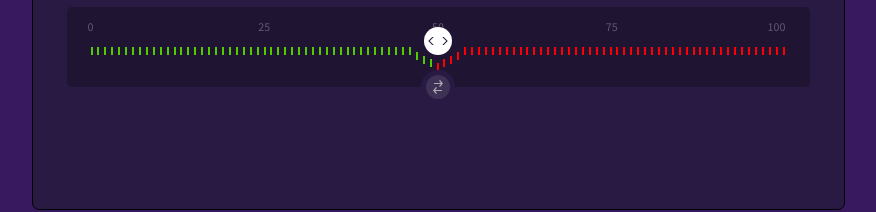
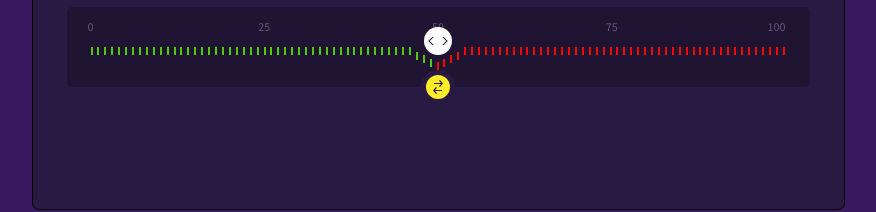
Before and after one commit to extriton/dice-nuxt, a Nuxt app: page / in a window 1280 px wide. In both pictures the pointer is over the element 640 px from the left and 442 px from the top of the page. Shown: the part 355-567 px from the top of the page, without its empty margins (202-1078 px from the left). Built offline with nearby package versions, Linux system fonts and the light colour scheme.

Commit message:
Добавлен png и bg для hover кнопки реверса

```diff
--- a/components/dice/DiceReverse.vue
+++ b/components/dice/DiceReverse.vue
@@ -27,5 +27,7 @@ export default {
 }
 .dice-reverse:hover {
   cursor: pointer;
+  background: url('~assets/change_h.png') no-repeat #ffed2a;
+  background-position: 3px 3px;
 }
 </style>
--- a/components/dice/DiceSlider.vue
+++ b/components/dice/DiceSlider.vue
@@ -95,7 +95,7 @@ export default {
       if (dx < 4) {
         // const y = Math.sqrt(16 - dx * dx)
         // style.top = `calc(${(y - 1) * 32}% - 7px)`
-        style.top = 8 + parseInt(4 - dx) * 15 + '%'
+        style.top = 8 + parseInt(4 - dx) * 14 + '%'
       }
       /*
       const dx = Math.abs(value - this.userValue)
```
Also changed, not shown: assets/change_h.png (added).
